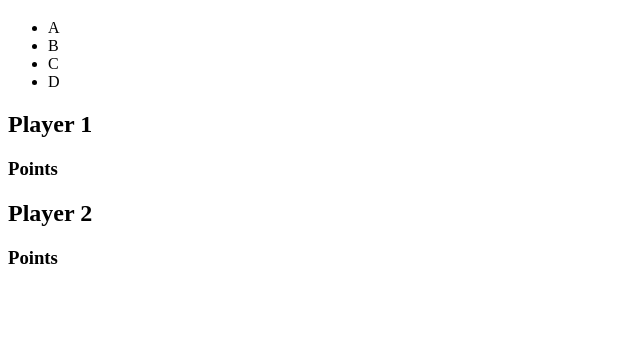
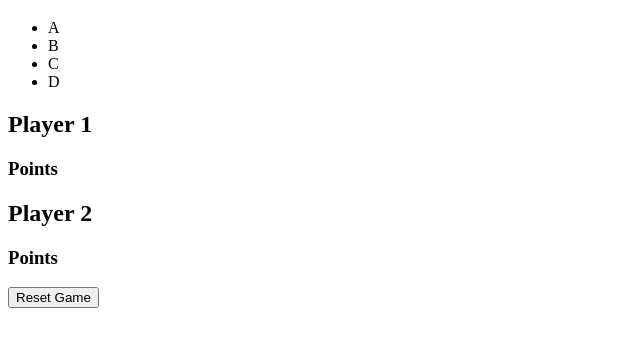
Before and after one commit to dannyroddd/Sports-Trivia-Game, a plain HTML site: page index.html in a window 1280 px wide. Shown: the part 61-408 px from the top of the page, without its empty margins (0-640 px from the left). Drawn offline with nearby package versions, Linux system fonts and the light colour scheme; no server answers.

Commit message:
adds reset game button to html

```diff
--- a/index.html
+++ b/index.html
@@ -28,5 +28,8 @@
     <h2>Player 2</h2>
     <h3>Points</h3>
 </div>
+<div id='reset'>
+    <button id='button'> Reset Game</button>
+</div>
 </body>
 </html>
```
